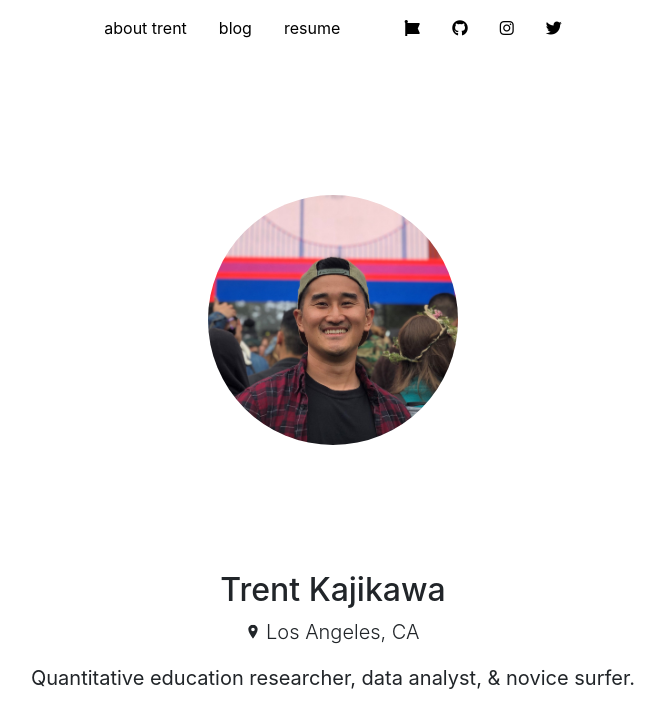
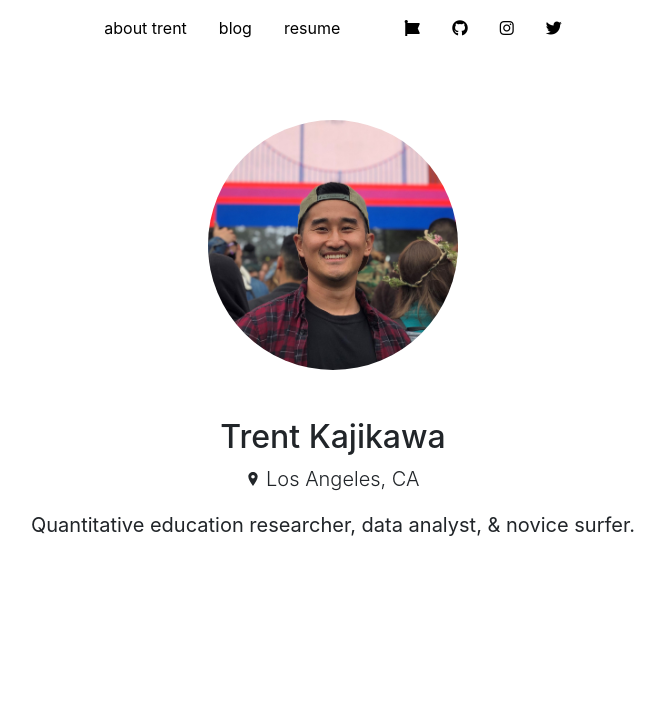
Before and after one commit to tkajikawa/personal_website, a Flask app: page / in a window 1280 px wide. Shown: the top 728 px of the page, without its empty margins (307-972 px from the left). Run offline with Flask 2, Linux system fonts and the light colour scheme; some libraries are stand-ins or nearby versions.

Commit message:
deal with some bootstrap formatting issues

```diff
--- a/app/templates/index.html
+++ b/app/templates/index.html
@@ -3,30 +3,24 @@
 {% block head %}
   {{ super() }}
   <style>
-    .center {
-      position: fixed;
-      left: 50%;
-      top: 80%;
-      transform: translate(-50%, -50%);
-    }
-    .top {
-      position: fixed;
-      left: 50%;
-      top: 40%;
-      transform: translate(-50%, -50%);
-    }
     .text-large {
     font-size: 125%;
     }
       </style>
 {% endblock %}
 {% block content %}
+
+<br> <br>
+
 <div class="container">
   <div class="top">
-    <img src= "{{url_for('static', filename='img/head2.jpg')}}" class="rounded-circle" width="250" />
+    <img src= "{{url_for('static', filename='img/head2.jpg')}}" class="rounded-circle mx-auto d-block" width="250" />
+  </div>
 </div>
 
-  <div class="center rounded">
+<br> <br>
+
+<div class="container ">
   <h2 class="text-center">
       Trent Kajikawa
   </h2>
@@ -42,7 +36,5 @@
       Quantitative education researcher, data analyst, & novice surfer.
     </p>
 </div>
-</div>
-
 
 {% endblock %}
```
Also changed, not shown: app/templates/rhsu_2020.html (line endings or trailing spaces). Lines whose indentation alone changed are shown as unchanged.
